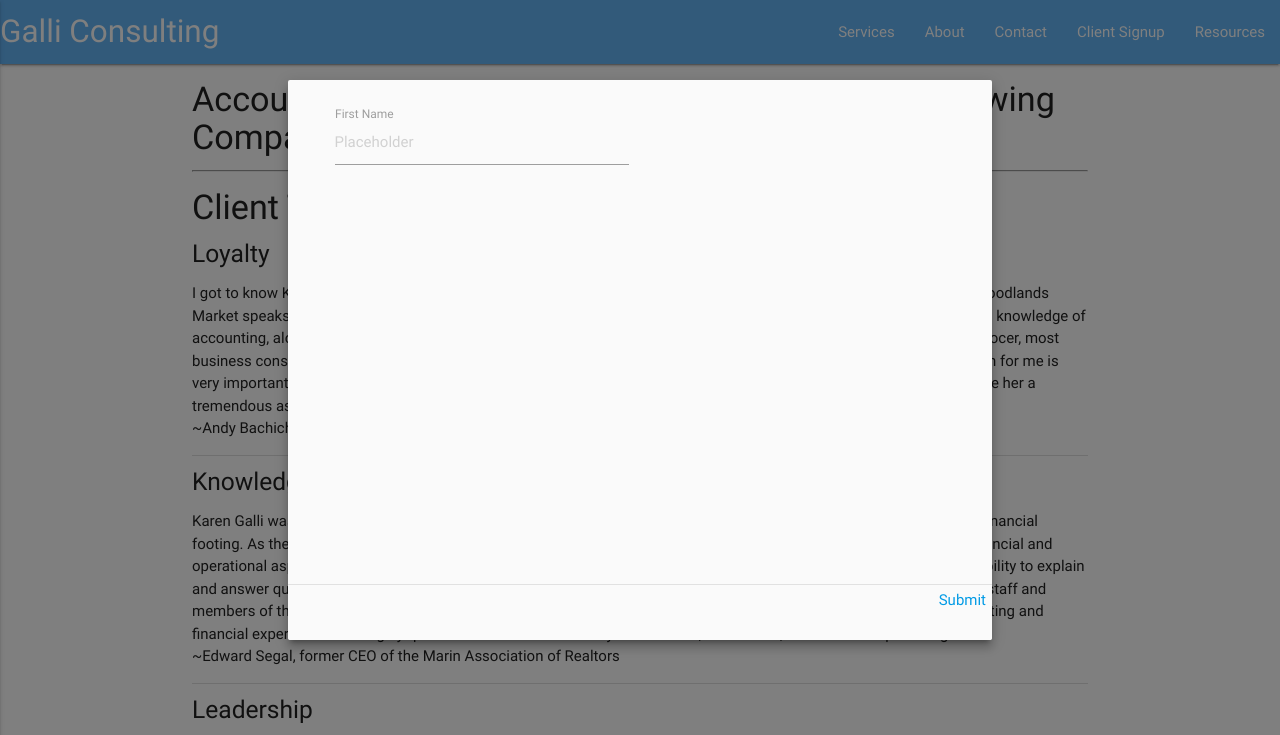
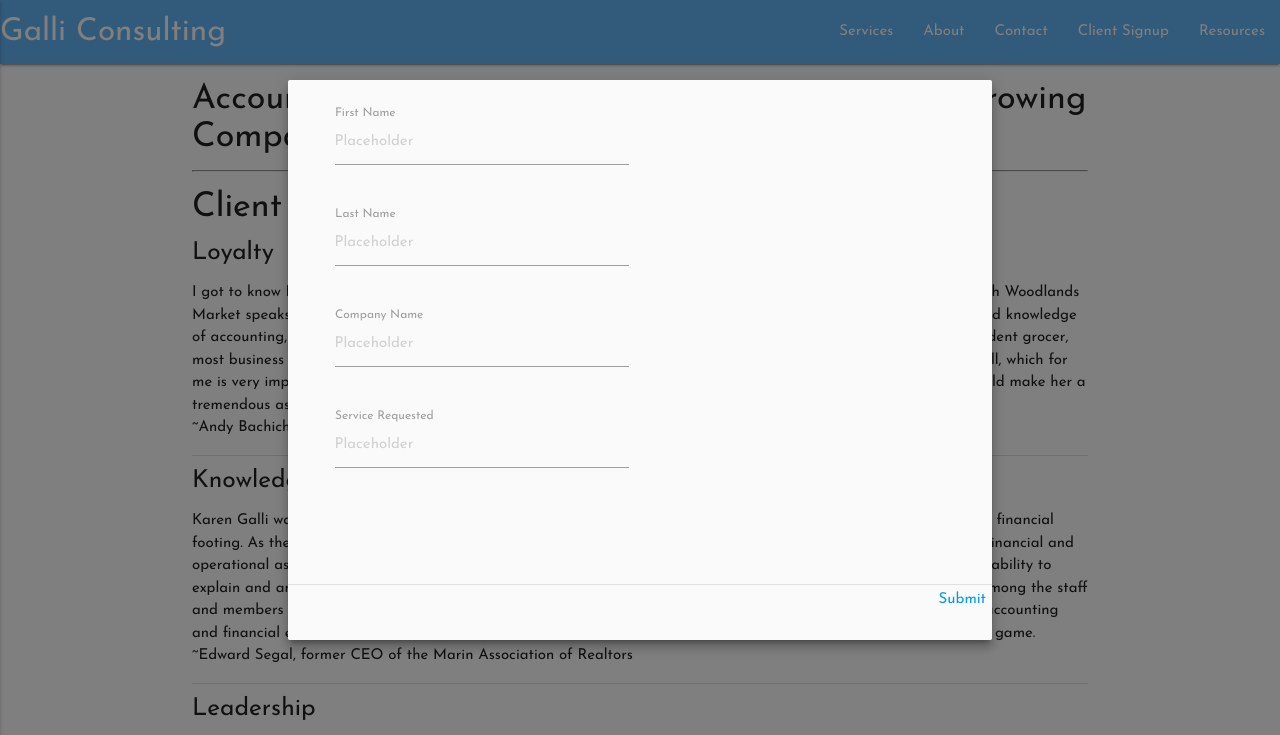
Before and after one commit to balbini/galliconsulting, a website: page index.html in a window 1280 px wide. Both pictures are taken after a click on the link "Client Signup". Shown: the top 735 px of the page. Drawn offline with nearby package versions, Linux system fonts and the light colour scheme.

Commit message:
added font and fixed modal

```diff
--- a/assets/style.css
+++ b/assets/style.css
@@ -12,3 +12,6 @@ footer {
 .footer-content {
   margin: 0 auto;
 }
+* {
+  font-family: 'Josefin Sans', sans-serif;
+}
--- a/index.html
+++ b/index.html
@@ -8,6 +8,8 @@
 
     <!-- CSS Sheet -->
     <link rel="stylesheet" type="text/css" href="./assets/style.css">
+    <link href="https://fonts.googleapis.com/css?family=Josefin+Sans" rel="stylesheet">
+
     <!-- Materialize Icons -->
      <link href="https://fonts.googleapis.com/icon?family=Material+Icons" rel="stylesheet">
 
@@ -78,6 +80,24 @@
                   <label for="first_name">First Name</label>
                 </div>
               </div>
+              <div class="row">
+                <div class="input-field col s6">
+                  <input placeholder="Placeholder" id="last_name" type="text" class="validate">
+                  <label for="last_name">Last Name</label>
+                </div>
+              </div>
+                <div class="row">
+                  <div class="input-field col s6">
+                    <input placeholder="Placeholder" id="company_name" type="text" class="validate">
+                    <label for="company_name">Company Name</label>
+                  </div>
+              </div>
+              <div class="row">
+                <div class="input-field col s6">
+                  <input placeholder="Placeholder" id="service" type="text" class="validate">
+                  <label for="service">Service Requested</label>
+                </div>
+            </div>
             </form>
           </div>
         </div>
@@ -85,6 +105,7 @@
           <a href="#!" class="modal-action modal-close">Submit</a>
         </div>
       </div>
+    </div>
       <div class="container" id="about">
       <h4>About Us</h4>
       <hr>
```
